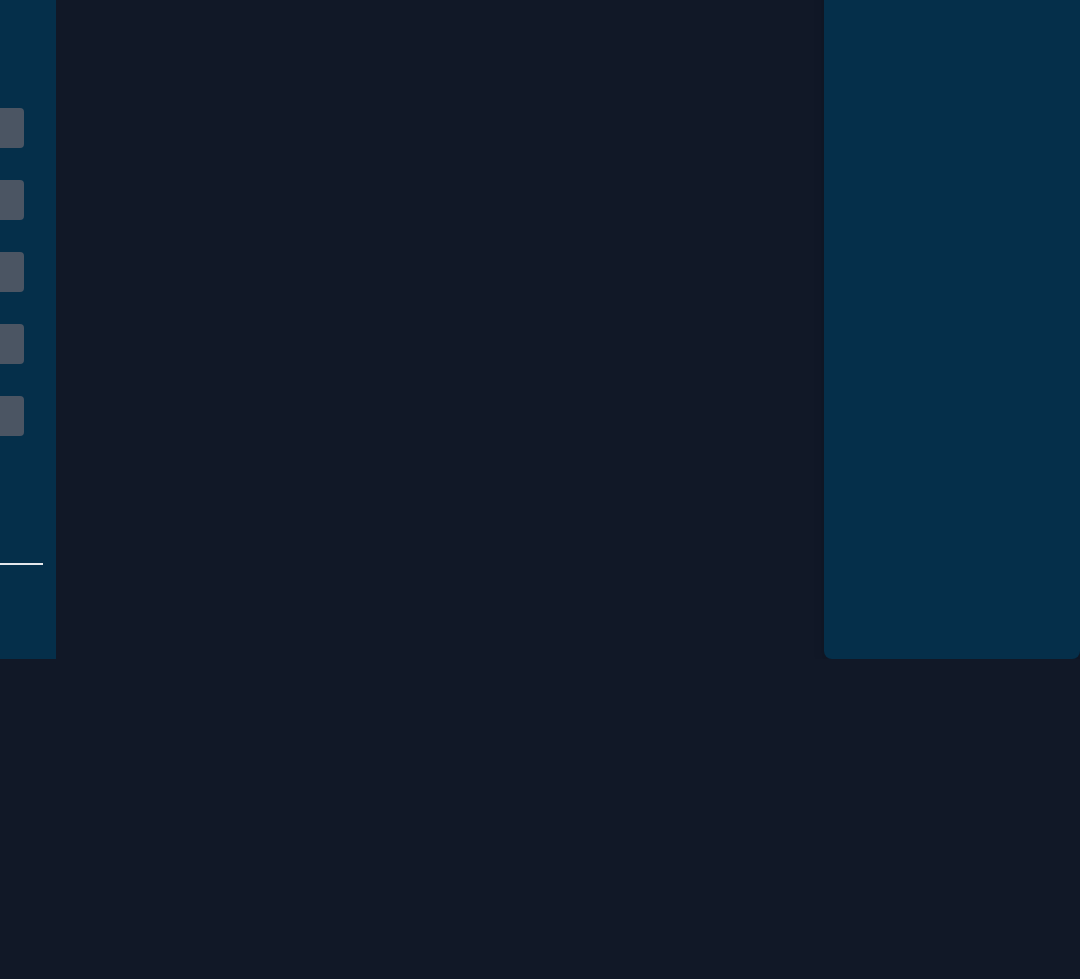
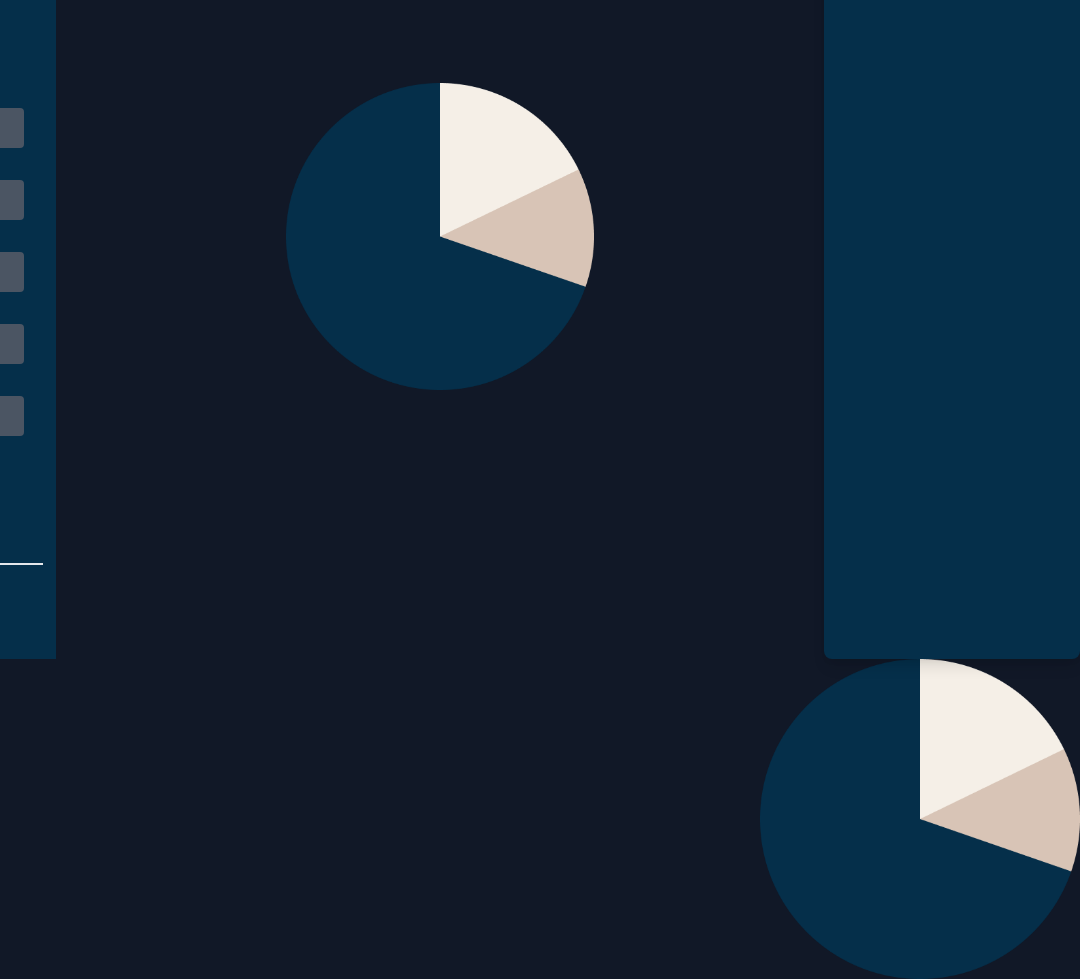
Before and after one commit to KKIvanov22/FMS, a website with bundled scripts: page html/main.html in a window 1280 px wide. Shown: the part 141-1120 px from the top of the page, 200-1280 px from the left. Before the commit the page ends 800 px from the top, so only its background shows below. Built offline with nearby package versions, Linux system fonts and the light colour scheme; no server answers.

Commit message:
add diagram

```diff
--- a/html/main.html
+++ b/html/main.html
@@ -60,10 +60,15 @@
                 </div>
             </div>
         </div>
-        <div class="w-3/5 ">
+
+        <div class="w-3/5">
             <div style="margin-left: 2vw; margin-top: 2vh;" class="font-bold text-4xl" id="company"></div>
             <button class=" ml-auto support-link mr-2 bg-gray-800 text-gray-400 flex items-center justify-center " style="height: 6vh; width: 8vw; border-radius: 2vh; margin-top: -5vh;"
              id="supportLink" class="hover:text-gray-300 text-lg">Support</button>
+
+            <div class="w-2/5" style="margin-left: 30%; margin-top: 25vh;">
+                <img src="./images/diagram.png" alt="" >
+            </div>
         </div>
     </div>
 
@@ -173,6 +178,9 @@
             </div>
         </div>
     </div>
+        <div class="w-1/4 ml-auto justify-center items-center">
+            <img src="./images/diagram.png" alt="" >
+        </div>
 
     <div id="supportModal" class="hidden fixed inset-0 bg-gray-800 bg-opacity-75 flex items-center justify-center">
         <div class="bg-gray-700 p-6 rounded-lg shadow-lg" style="width: 40vw;">
@@ -246,7 +254,6 @@
         </div>
     </div>
 
-
     <script src="../dist/company.js"></script>
     <script src="../dist/teams.js"></script>
     <script src="../dist/updateUserRole.js"></script>
```
Also changed, not shown: html/images/diagram.png (added).
